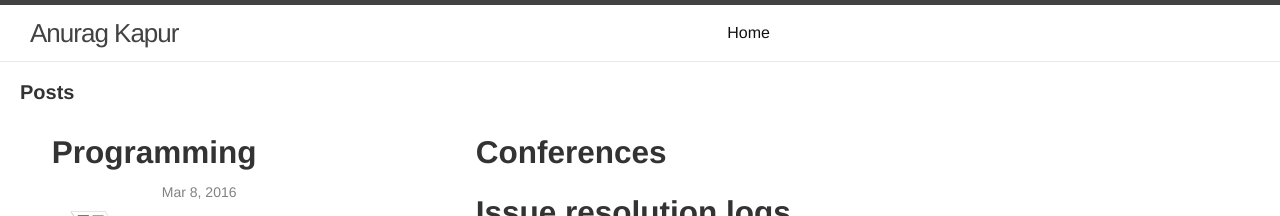
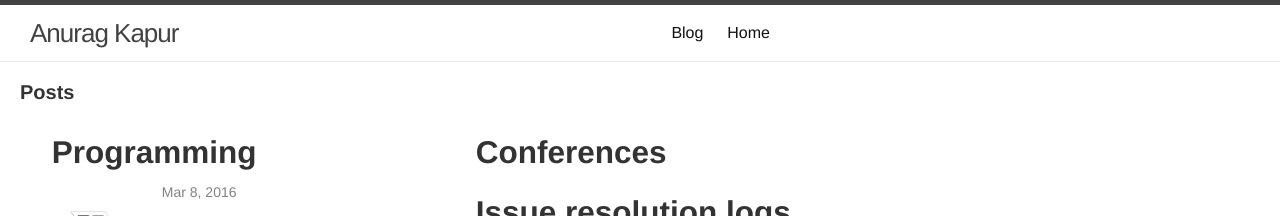
Before and after one commit to anuragkapur/anuragkapur.github.io, a Jekyll site: the page built from blog/index.html, in a window 1280 px wide. Shown: the top 216 px of the page. Built offline with Jekyll 4.4.1, drawn with Linux system fonts in a browser that asks for light colours.

Commit message:
Update page metadata to include Blog plage in header navigation menu

```diff
--- a/blog/index.html
+++ b/blog/index.html
@@ -1,7 +1,8 @@
 ---
-layout: default
+layout: page
+title: Blog
 ---
-<!-- test -->
+
 <div class="container-fluid">
   <div class="row-fluid">
 
```
